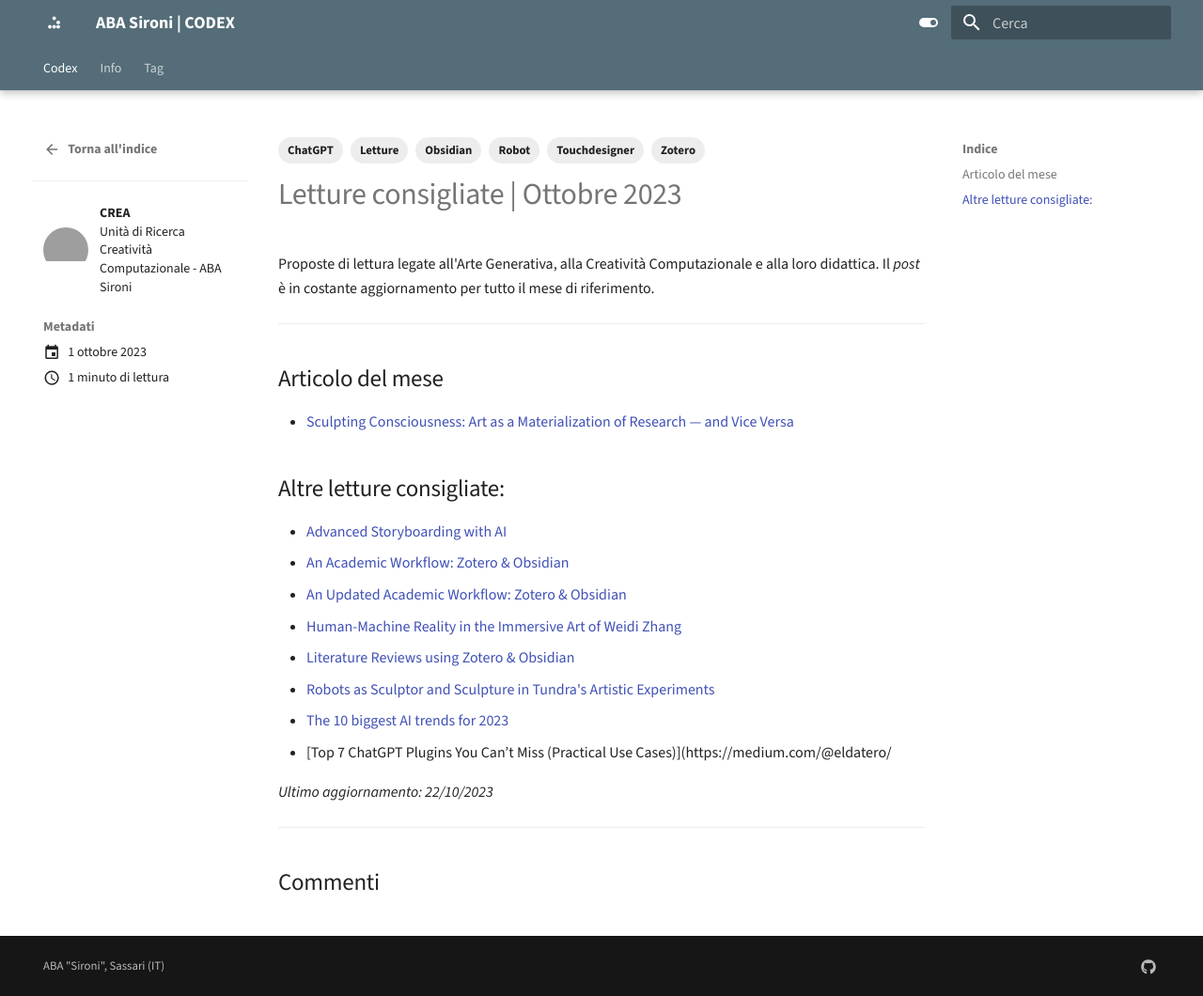
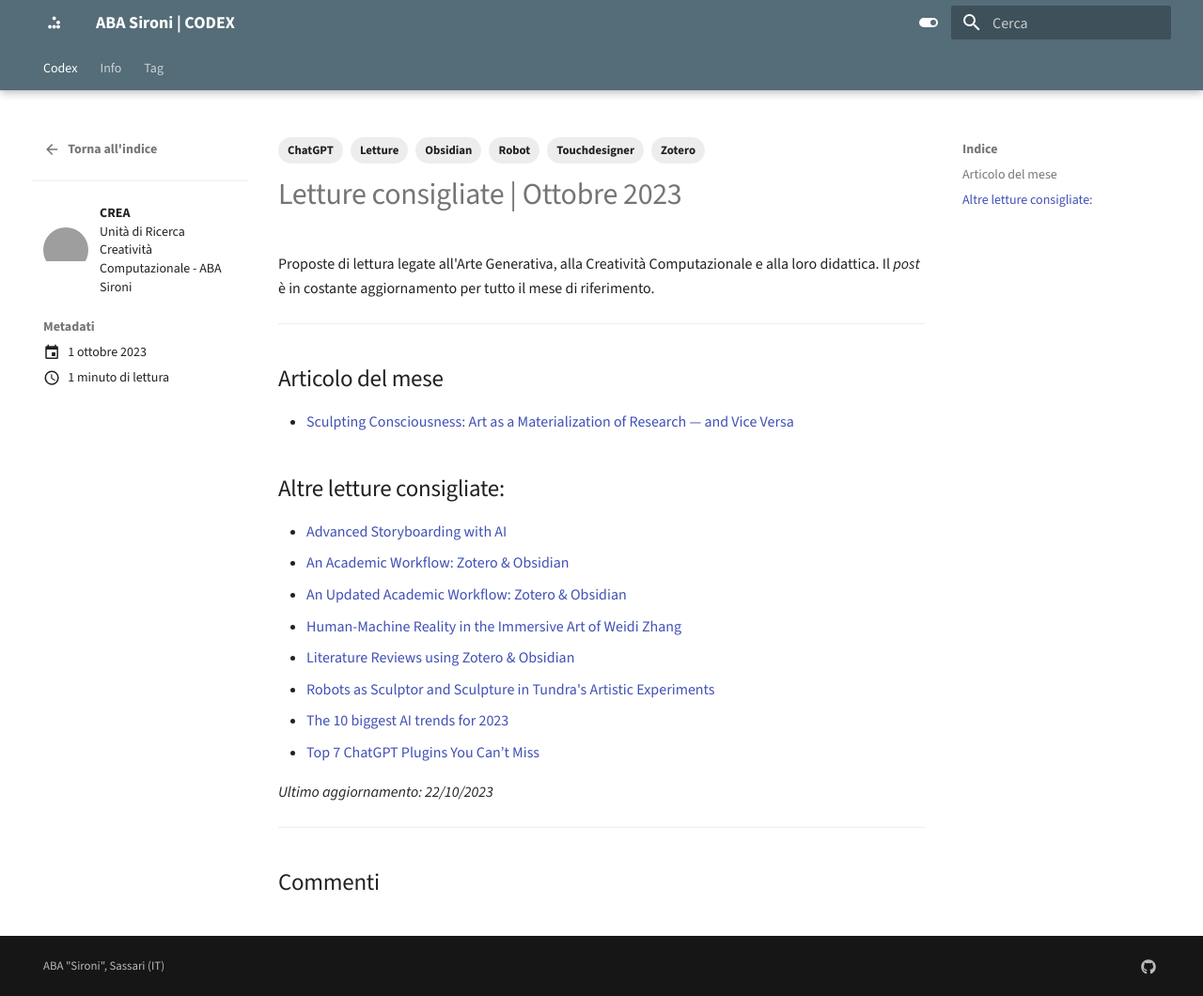
Before and after one commit to ABA-Sironi-Codex/codex, an MkDocs documentation site: the page built from docs/posts/000_Letture-10-23.md, in a window 1280 px wide and 1060 px high. Shown: the whole window at 94% size. Built offline with MkDocs 1.6.1 and Material for MkDocs 9.7.7, drawn with Linux system fonts in a browser that asks for light colours; comment, search, counter and statistics services are not loaded; grey boxes are pictures that could not be loaded.

Commit message:
Refuso letture ottobre corretto

```diff
--- a/docs/posts/000_Letture-10-23.md
+++ b/docs/posts/000_Letture-10-23.md
@@ -33,7 +33,7 @@ Proposte di lettura legate all'Arte Generativa, alla Creatività Computazionale
 - [Literature Reviews using Zotero & Obsidian](https://medium.com/@alexandraphelan/literature-reviews-using-zotero-obsidian-66eba1565d78)
 - [Robots as Sculptor and Sculpture in Tundra's Artistic Experiments](https://derivative.ca/community-post/robots-sculptor-and-sculpture-tundras-artistic-experiments/68114)
 - [The 10 biggest AI trends for 2023](https://medium.com/@jennifer.wales22/the-10-biggest-artificial-intelligence-ai-trends-for-2023-beyond-60b5ef326200)
-- [Top 7 ChatGPT Plugins You Can’t Miss (Practical Use Cases)](https://medium.com/@eldatero/
+- [Top 7 ChatGPT Plugins You Can’t Miss](https://medium.com/@eldatero/)
 
 _Ultimo aggiornamento: 22/10/2023_
 
```
